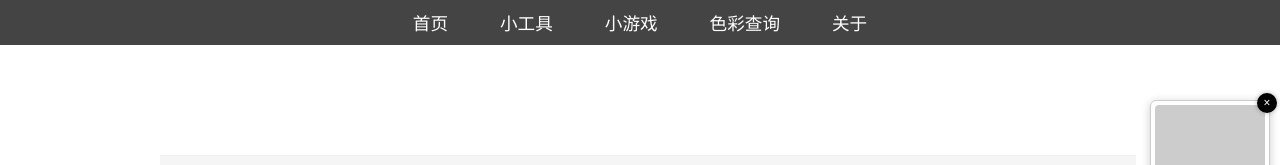
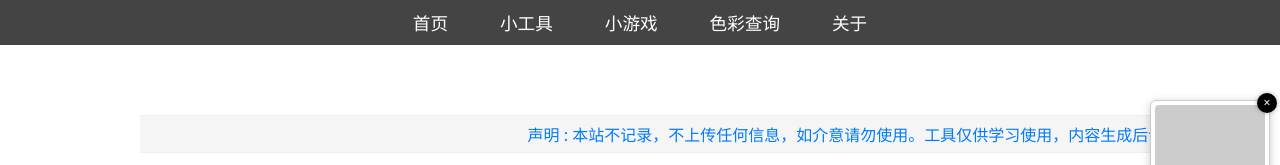
Before and after one commit to bb1026/web, a plain HTML site: page index.html in a window 1280 px wide. Shown: the top 165 px of the page. Drawn offline with Linux system fonts and the light colour scheme; some packages are replaced by stand-ins of ours; placeholder pictures from the web are drawn by us; a script that the page names is missing.

Commit message:
更新 style.css

```diff
--- a/css/style.css
+++ b/css/style.css
@@ -93,7 +93,7 @@
 #mainContent {
   margin-left: 140px;
   margin-right: 140px;
-  padding: 20px;
+  /*padding: 20px;*/
   box-sizing: border-box;
   padding-top: 60px;
 }
@@ -107,7 +107,7 @@
   color: #007AFF;
   font-size: 16px;
   padding: 6px 8px;
-  margin-top: 40px;
+  /*margin-top: 40px;*/
   background: #f5f5f5;
   border-top: 1px solid #eee;
   border-bottom: 1px solid #eee;
```
